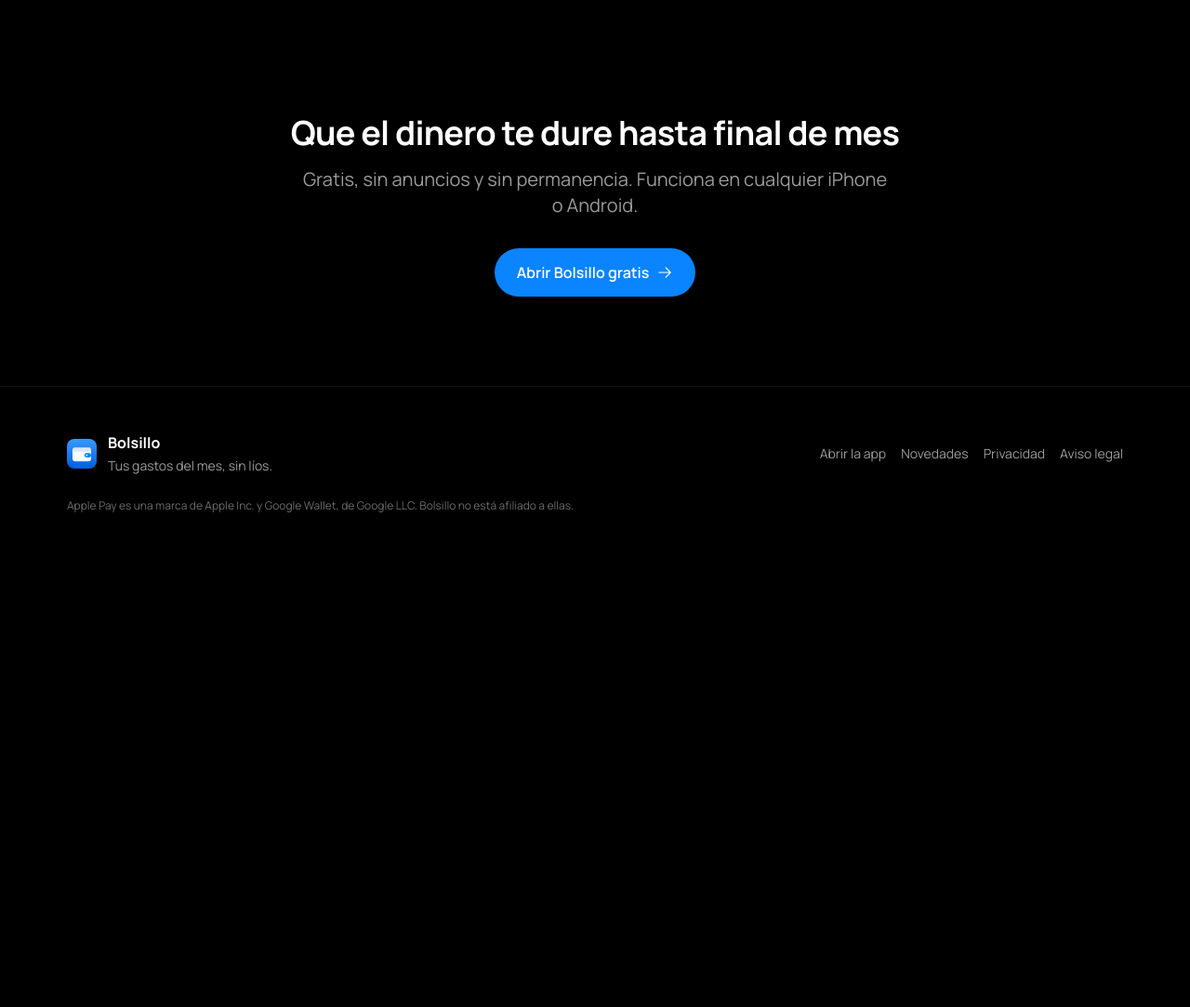
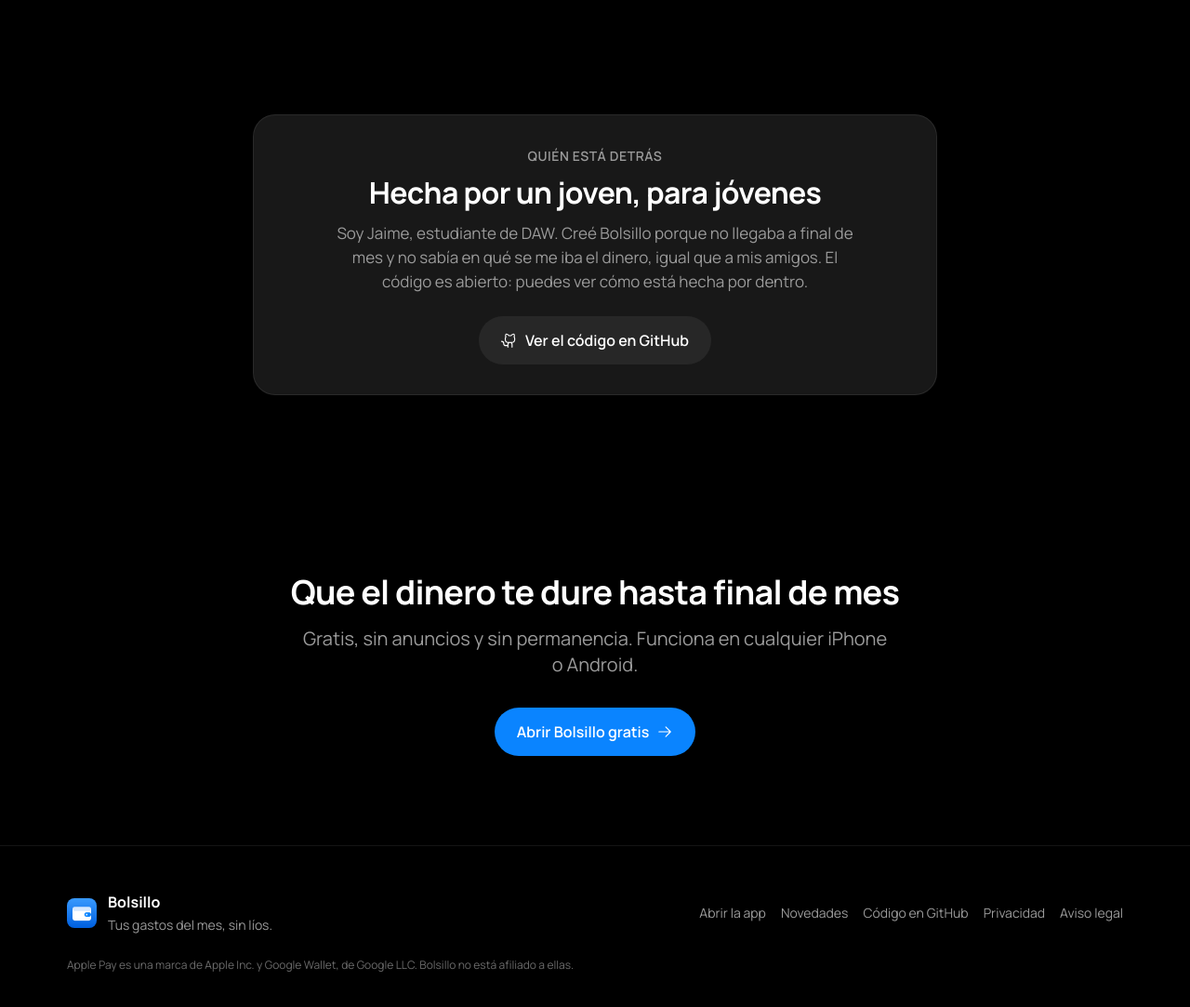
Before and after one commit to jaimemg11/Bolsillo, a plain HTML site: page public/conoce/index.html in a window 1280 px wide. Shown: the part 8020-9103 px from the top of the page at 93% size. Before the commit the page ends 8636 px from the top, so only its background shows below. Drawn offline with Linux system fonts and the light colour scheme.

Commit message:
Añade sección Quién está detrás

```diff
--- a/public/conoce/estilos.css
+++ b/public/conoce/estilos.css
@@ -369,3 +369,10 @@
 .instalar__boton .icono { transition: none; }
 .boton.instalar__boton:hover .icono { transform: none; }
 .instalar__ayuda { margin: var(--s-4) 0 0; padding: var(--s-4); border-radius: 12px; background: rgba(10, 132, 255, 0.12); color: var(--texto); font-size: 15px; line-height: 21px; }
+
+/* Hecha por un estudiante: quién está detrás y el enlace al código */
+.autor__caja { text-align: center; display: flex; flex-direction: column; align-items: center; }
+.autor__etiqueta { margin: 0 0 var(--s-3); color: var(--suave); font-size: 14px; font-weight: 600; letter-spacing: .04em; text-transform: uppercase; }
+.autor__titulo { margin: 0 0 var(--s-4); font-size: 28px; line-height: 34px; }
+.autor__texto { margin: 0 0 var(--s-6); max-width: 560px; color: var(--suave); font-size: 17px; line-height: 26px; }
+@media (min-width: 768px) { .autor__titulo { font-size: 32px; line-height: 38px; } }
--- a/public/conoce/index.html
+++ b/public/conoce/index.html
@@ -151,6 +151,17 @@
     </div>
   </section>
 
+  <section class="seccion autor" id="autor" aria-labelledby="t-autor">
+    <div class="contenedor estrecho">
+      <div class="autor__caja tarjeta aparece">
+        <p class="autor__etiqueta">Quién está detrás</p>
+        <h2 class="autor__titulo" id="t-autor">Hecha por un joven, para jóvenes</h2>
+        <p class="autor__texto">Soy Jaime, estudiante de DAW. Creé Bolsillo porque no llegaba a final de mes y no sabía en qué se me iba el dinero, igual que a mis amigos. El código es abierto: puedes ver cómo está hecha por dentro.</p>
+        <a class="boton boton--grande boton--secundario" href="https://github.com/jaimemg11/Bolsillo" rel="noopener"><svg class="icono" aria-hidden="true" xmlns="http://www.w3.org/2000/svg" viewBox="0 0 256 256" fill="currentColor"><path d="M208.31,75.68A59.78,59.78,0,0,0,202.93,28,8,8,0,0,0,196,24a59.75,59.75,0,0,0-48,24H124A59.75,59.75,0,0,0,76,24a8,8,0,0,0-6.93,4,59.78,59.78,0,0,0-5.38,47.68A58.14,58.14,0,0,0,56,104v8a56.06,56.06,0,0,0,48.44,55.47A39.8,39.8,0,0,0,96,192v8H72a24,24,0,0,1-24-24A40,40,0,0,0,8,136a8,8,0,0,0,0,16,24,24,0,0,1,24,24,40,40,0,0,0,40,40H96v16a8,8,0,0,0,16,0V192a24,24,0,0,1,48,0v40a8,8,0,0,0,16,0V192a39.8,39.8,0,0,0-8.44-24.53A56.06,56.06,0,0,0,216,112v-8A58.14,58.14,0,0,0,208.31,75.68ZM200,112a40,40,0,0,1-40,40H112a40,40,0,0,1-40-40v-8a41.74,41.74,0,0,1,6.9-22.48A8,8,0,0,0,80,73.83a43.81,43.81,0,0,1,.79-33.58,43.88,43.88,0,0,1,32.32,20.06A8,8,0,0,0,119.82,64h32.35a8,8,0,0,0,6.74-3.69,43.87,43.87,0,0,1,32.32-20.06A43.81,43.81,0,0,1,192,73.83a8.09,8.09,0,0,0,1,7.65A41.72,41.72,0,0,1,200,104Z"/></svg>Ver el código en GitHub</a>
+      </div>
+    </div>
+  </section>
+
   <section class="seccion cta-final aparece" aria-labelledby="t-cta">
     <div class="contenedor estrecho centro">
       <h2 class="titulo-seccion" id="t-cta">Que el dinero te dure hasta final de mes</h2>
@@ -163,7 +174,7 @@
   <div class="contenedor pie__dentro">
     <div class="pie__marca"><img src="/icono-192.png" alt="" width="32" height="32"><div><b>Bolsillo</b><span>Tus gastos del mes, sin líos.</span></div></div>
     <nav aria-label="Legal"><ul role="list" class="pie__enlaces">
-      <li><a href="https://bolsillo-app-9tz.pages.dev/">Abrir la app</a></li><li><a href="/novedades/">Novedades</a></li><li><a href="/privacidad/">Privacidad</a></li><li><a href="/aviso-legal/">Aviso legal</a></li></ul></nav>
+      <li><a href="https://bolsillo-app-9tz.pages.dev/">Abrir la app</a></li><li><a href="/novedades/">Novedades</a></li><li><a href="https://github.com/jaimemg11/Bolsillo" rel="noopener">Código en GitHub</a></li><li><a href="/privacidad/">Privacidad</a></li><li><a href="/aviso-legal/">Aviso legal</a></li></ul></nav>
     <p class="pie__nota">Apple Pay es una marca de Apple Inc. y Google Wallet, de Google LLC. Bolsillo no está afiliado a ellas.</p>
   </div>
 </footer>
```
Also changed, not shown: landing/build.mjs (+12 -1 lines), public/aviso-legal/index.html (+1 -1 lines), public/novedades/index.html (+1 -1 lines), public/privacidad/index.html (+1 -1 lines), landing/iconos/github-logo.svg (added).
